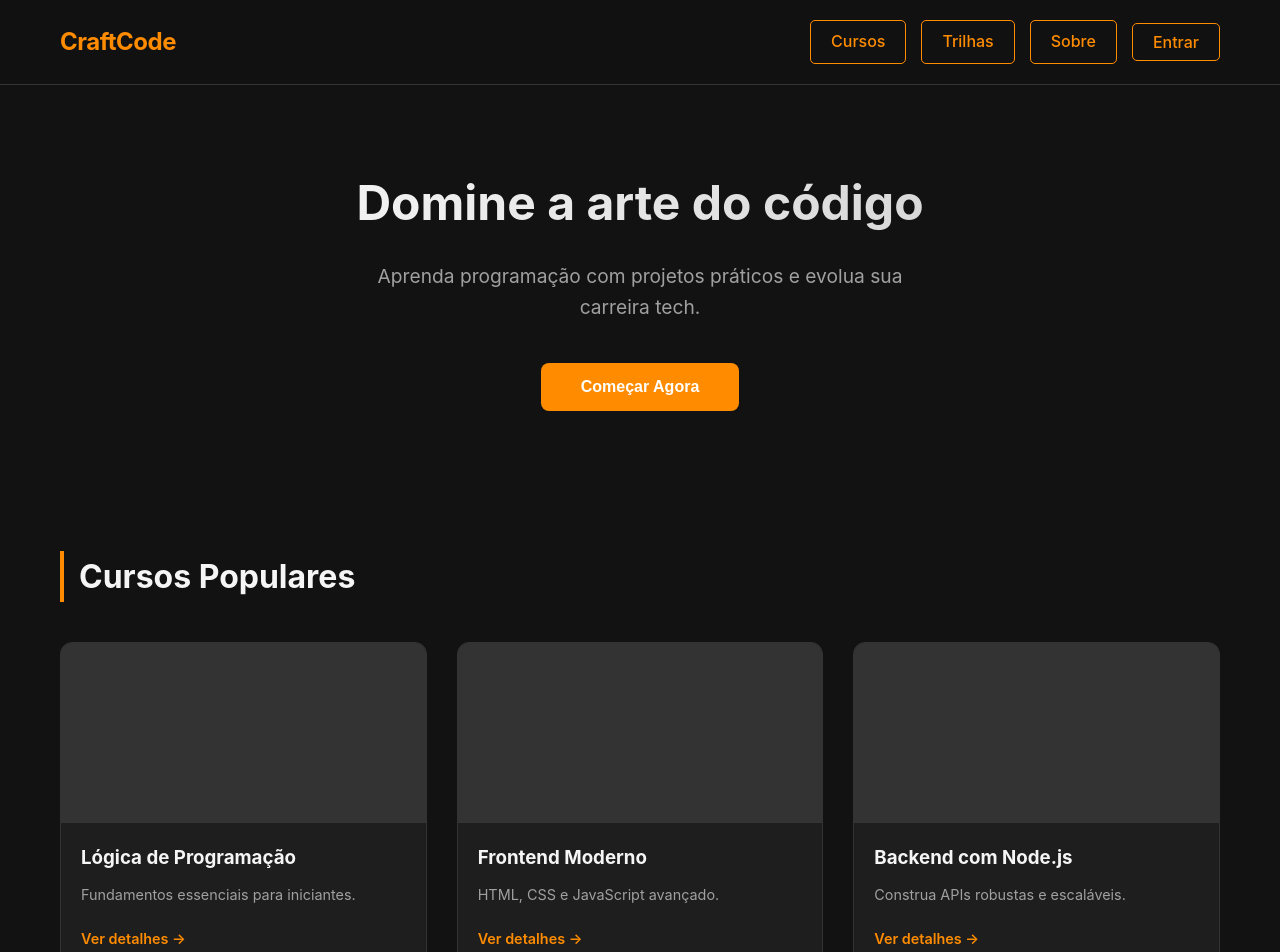
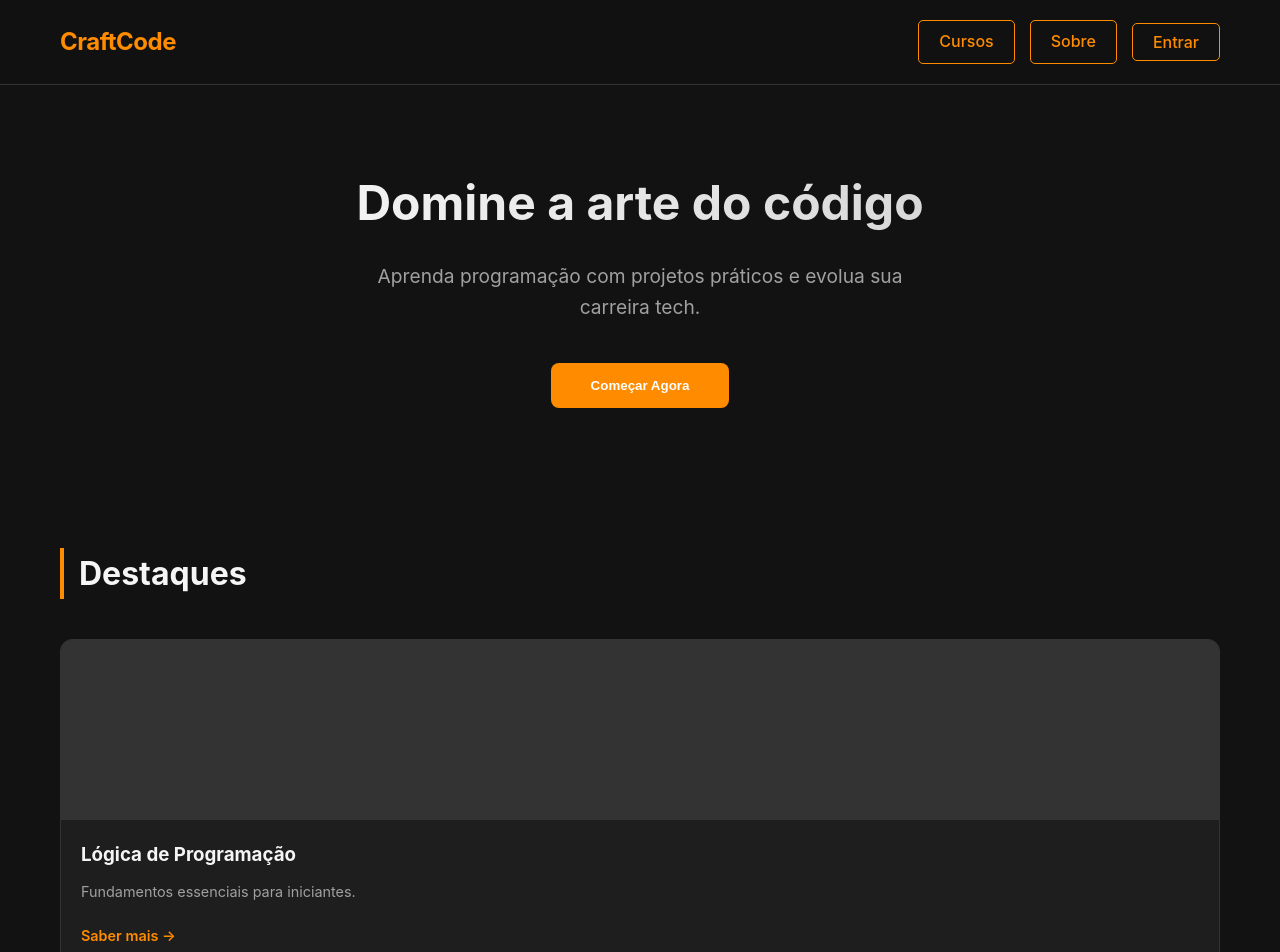
Before and after one commit to MateusViegasCode/ASCII---Projeto-Trainee, a React (Vite) app: page / in a window 1280 px wide. Shown: the top 952 px of the page. Built offline with nearby package versions, Linux system fonts and the light colour scheme.

Commit message:
Update App.jsx

```diff
--- a/src/App.jsx
+++ b/src/App.jsx
@@ -1,30 +1,34 @@
 import React, { useState } from 'react';
 import Login from './Login.jsx';
 import Sobre from './Sobre.jsx';
+import Cursos from './Cursos.jsx';
 
 function App() {
   const [paginaAtual, setPaginaAtual] = useState('home');
-  // Novo estado para guardar as informações do utilizador
   const [usuarioLogado, setUsuarioLogado] = useState(null);
 
-  // Função para limpar o utilizador e voltar ao estado deslogado
-  const fazerLogout = () => {
-    setUsuarioLogado(null);
-  };
+  const fazerLogout = () => setUsuarioLogado(null);
+  const irPara = (p) => setPaginaAtual(p);
 
+  // Renderização Condicional de Telas Inteiras
   if (paginaAtual === 'login') {
     return (
       <Login
-        voltar={() => setPaginaAtual('home')}
-        // Esta função recebe os dados do Login.jsx e guarda no App.jsx
-        aoLogarSucesso={(dadosDoUsuario) => {
-          setUsuarioLogado(dadosDoUsuario);
-          setPaginaAtual('home'); // Volta para a home automaticamente
-        }}
+        voltar={() => irPara('home')}
+        aoLogarSucesso={(dados) => { setUsuarioLogado(dados); irPara('home'); }}
       />
     );
   }
 
+  if (paginaAtual === 'sobre') {
+    return <Sobre voltar={() => irPara('home')} />;
+  }
+
+  if (paginaAtual === 'cursos') {
+    return <Cursos voltar={() => irPara('home')} usuarioLogado={usuarioLogado} />;
+  }
+
+  // Tela Home (Padrão)
   return (
     <div>
       <header className="main-header">
@@ -32,30 +36,18 @@ function App() {
           <div className="logo">CraftCode</div>
           <nav>
             <ul className="nav-links">
-              <li><a href="#">Cursos</a></li>
-              <li><a href="#">Trilhas</a></li>
-              <li><a href="#">Sobre</a></li>
-
-              {/* Renderização Condicional: Muda o que aparece no cabeçalho */}
+              <li><a href="#" onClick={() => irPara('cursos')}>Cursos</a></li>
+              <li><a href="#" onClick={() => irPara('sobre')}>Sobre</a></li>
               <li>
                 {usuarioLogado ? (
-                  // Se ESTIVER logado, mostra o nome e o botão de Sair
                   <div style={{ display: 'flex', alignItems: 'center', gap: '15px' }}>
-                    <span style={{ color: 'var(--primary-color)', fontWeight: 'bold' }}>
-                      Olá, {usuarioLogado.nome}!
-                    </span>
-                    <button onClick={fazerLogout} className="btn-entrar-header" style={{ borderColor: '#FF8C00', color: '#FF8C00' }}>
-                      Sair
-                    </button>
+                    <span style={{ color: 'var(--primary-color)', fontWeight: 'bold' }}>Olá, {usuarioLogado.nome}!</span>
+                    <button onClick={fazerLogout} className="btn-entrar-header" style={{ borderColor: '#FF8C00', color: '#FF8C00' }}>Sair</button>
                   </div>
                 ) : (
-                  // Se NÃO estiver logado, mostra o botão original de Entrar
-                  <button onClick={() => setPaginaAtual('login')} className="btn-entrar-header">
-                    Entrar
-                  </button>
+                  <button onClick={() => irPara('login')} className="btn-entrar-header">Entrar</button>
                 )}
               </li>
-
             </ul>
           </nav>
         </div>
@@ -65,48 +57,26 @@ function App() {
         <div className="container">
           <h1>Domine a arte do código</h1>
           <p>Aprenda programação com projetos práticos e evolua sua carreira tech.</p>
-
-          {/* Se o utilizador já estiver logado, podemos mudar o texto do botão principal também */}
-          {usuarioLogado ? (
-             <button className="btn-primary" style={{ border: 'none', cursor: 'pointer', fontSize: '1rem' }}>
-               Ver meus cursos
-             </button>
-          ) : (
-            <button onClick={() => setPaginaAtual('login')} className="btn-primary" style={{ border: 'none', cursor: 'pointer', fontSize: '1rem' }}>
-              Começar Agora
-            </button>
-          )}
+          <button
+            onClick={() => usuarioLogado ? irPara('cursos') : irPara('login')}
+            className="btn-primary"
+            style={{ border: 'none', cursor: 'pointer' }}
+          >
+            {usuarioLogado ? 'Ver Meus Cursos' : 'Começar Agora'}
+          </button>
         </div>
       </section>
 
       <section className="courses-section">
         <div className="container">
-            <h2>Cursos Populares</h2>
+            <h2>Destaques</h2>
             <div className="course-grid">
                 <article className="course-card">
                     <div className="card-image"></div>
                     <div className="card-content">
                         <h3>Lógica de Programação</h3>
                         <p>Fundamentos essenciais para iniciantes.</p>
-                        <a href="#" className="link-details">Ver detalhes &rarr;</a>
-                    </div>
-                </article>
-
-                <article className="course-card">
-                    <div className="card-image"></div>
-                    <div className="card-content">
-                        <h3>Frontend Moderno</h3>
-                        <p>HTML, CSS e JavaScript avançado.</p>
-                        <a href="#" className="link-details">Ver detalhes &rarr;</a>
-                    </div>
-                </article>
-
-                <article className="course-card">
-                    <div className="card-image"></div>
-                    <div className="card-content">
-                        <h3>Backend com Node.js</h3>
-                        <p>Construa APIs robustas e escaláveis.</p>
-                        <a href="#" className="link-details">Ver detalhes &rarr;</a>
+                        <a href="#" onClick={(e) => { e.preventDefault(); irPara('cursos'); }} className="link-details">Saber mais &rarr;</a>
                     </div>
                 </article>
             </div>
```
